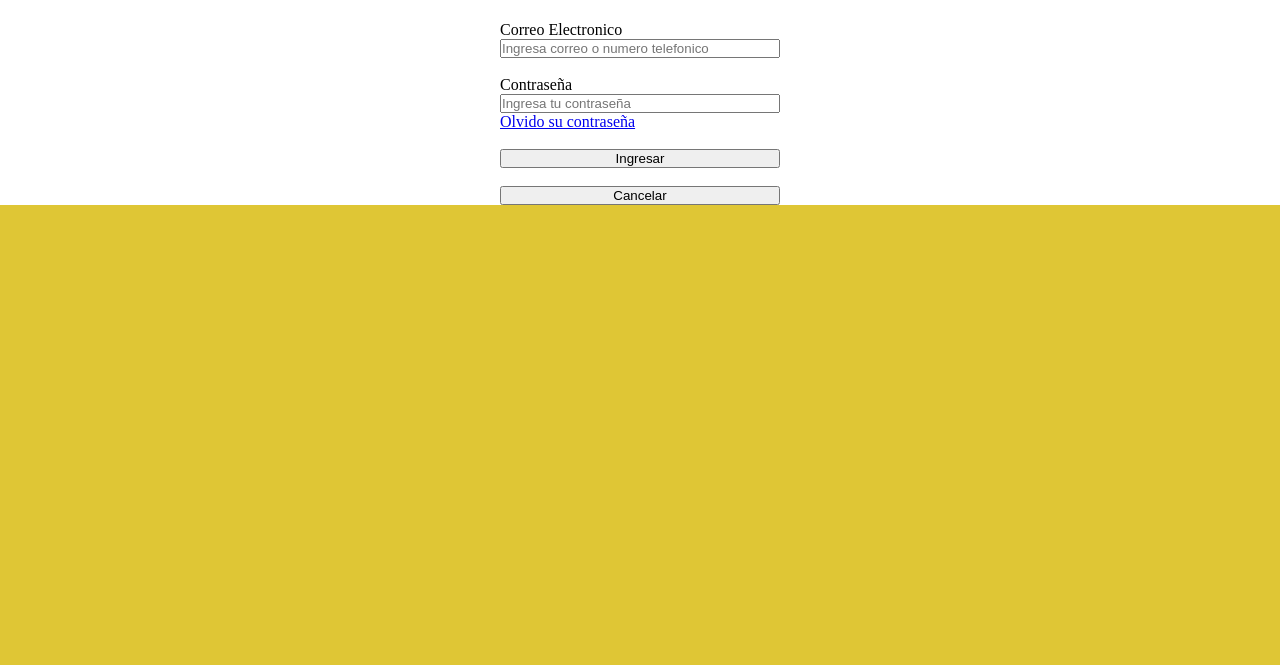
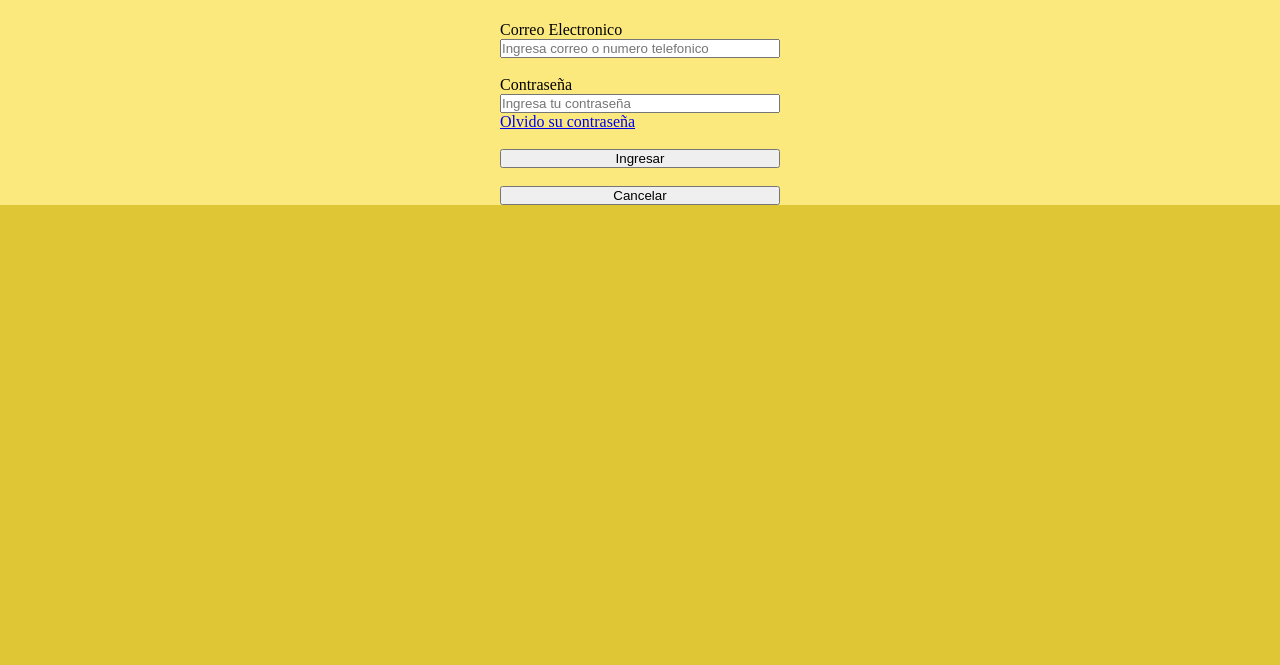
Before and after one commit to AndresFeGoHe/MercadoLiebre, a plain HTML site: page views/login.html in a window 1280 px wide. Shown: the part 135-800 px from the top of the page. Drawn offline with Linux system fonts and the light colour scheme.

Commit message:
se cambia fondo de los formularios

```diff
--- a/public/css/styles.css
+++ b/public/css/styles.css
@@ -83,6 +83,10 @@ main {
 
 /* Login*/
 /* main*/
+
+.fondo-principal{
+background-color: #fbe97e;
+}
 .titulologin {
     color: black;
     text-align: center;
--- a/views/login.html
+++ b/views/login.html
@@ -28,7 +28,7 @@
                 <li> <a href="/registro"> Register</a></li>
             </ul>
     </header>
-    <main>
+    <main class="fondo-principal">
 
         <h1 class="titulologin"> !Hola¡ ingresa tu telefono o correo electronico</h1>
         <br>
```
Also changed, not shown: views/registro.html (+1 -1 lines).
